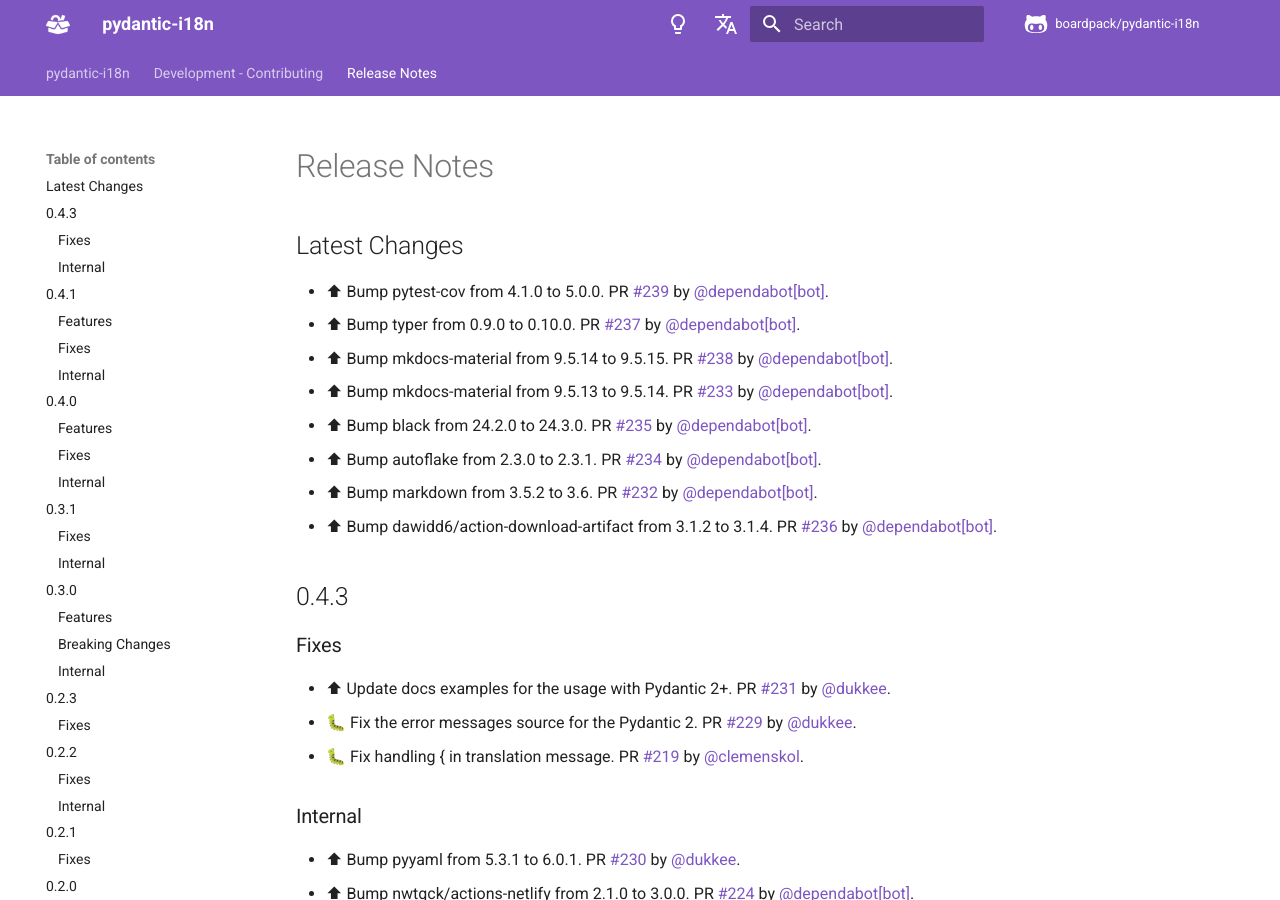
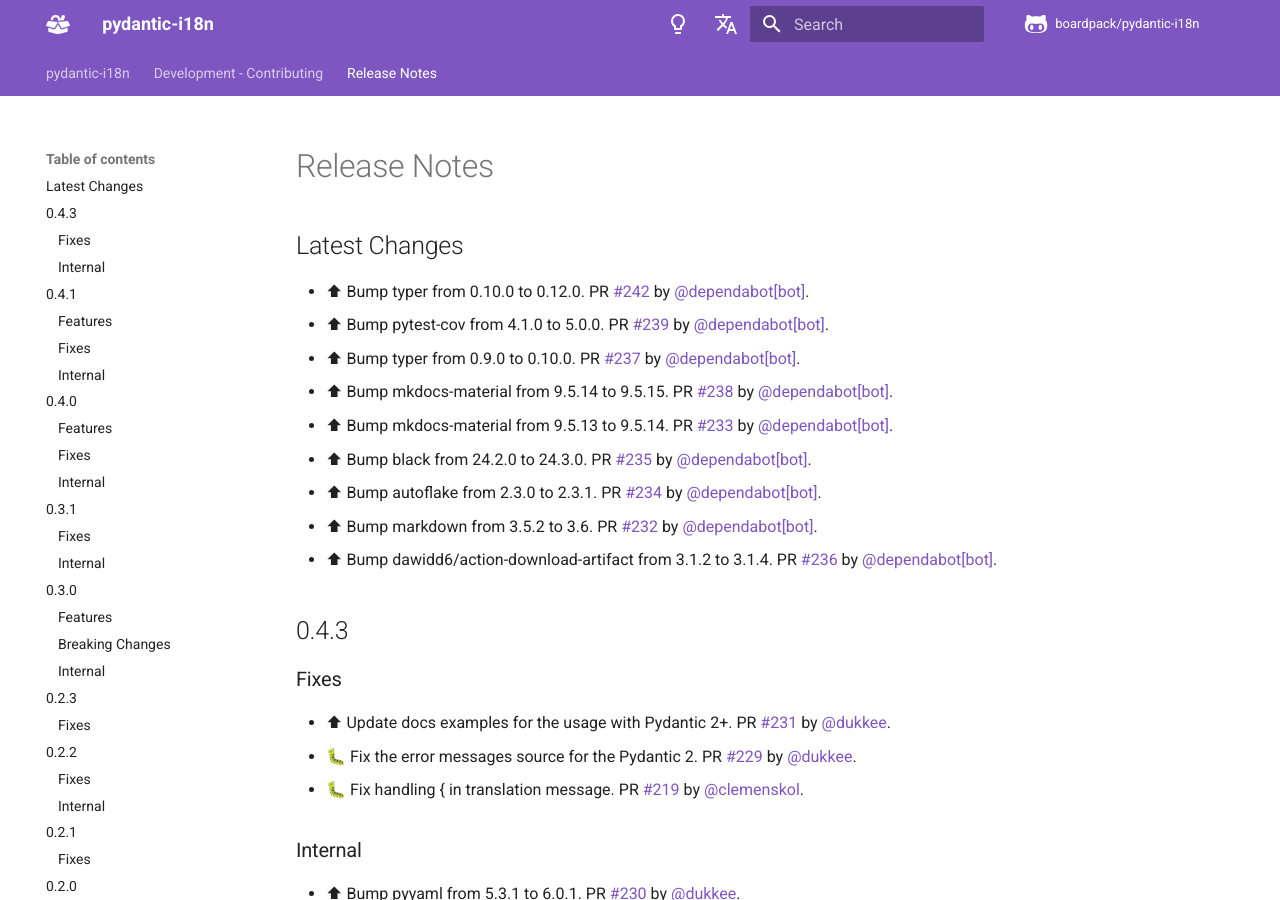
Before and after one commit to boardpack/pydantic-i18n, an MkDocs documentation site: the page built from docs/en/docs/release-notes.md, in a window 1280 px wide and 900 px high. Built offline with MkDocs 1.6.1 and Material for MkDocs 9.7.7, drawn with Linux system fonts in a browser that asks for light colours; comment, search, counter and statistics services are not loaded.

Commit message:
📝 Update release notes

```diff
--- a/docs/en/docs/release-notes.md
+++ b/docs/en/docs/release-notes.md
@@ -2,6 +2,7 @@
 
 ## Latest Changes
 
+* ⬆ Bump typer from 0.10.0 to 0.12.0. PR [#242](https://github.com/boardpack/pydantic-i18n/pull/242) by [@dependabot[bot]](https://github.com/apps/dependabot).
 * ⬆ Bump pytest-cov from 4.1.0 to 5.0.0. PR [#239](https://github.com/boardpack/pydantic-i18n/pull/239) by [@dependabot[bot]](https://github.com/apps/dependabot).
 * ⬆ Bump typer from 0.9.0 to 0.10.0. PR [#237](https://github.com/boardpack/pydantic-i18n/pull/237) by [@dependabot[bot]](https://github.com/apps/dependabot).
 * ⬆ Bump mkdocs-material from 9.5.14 to 9.5.15. PR [#238](https://github.com/boardpack/pydantic-i18n/pull/238) by [@dependabot[bot]](https://github.com/apps/dependabot).
```
